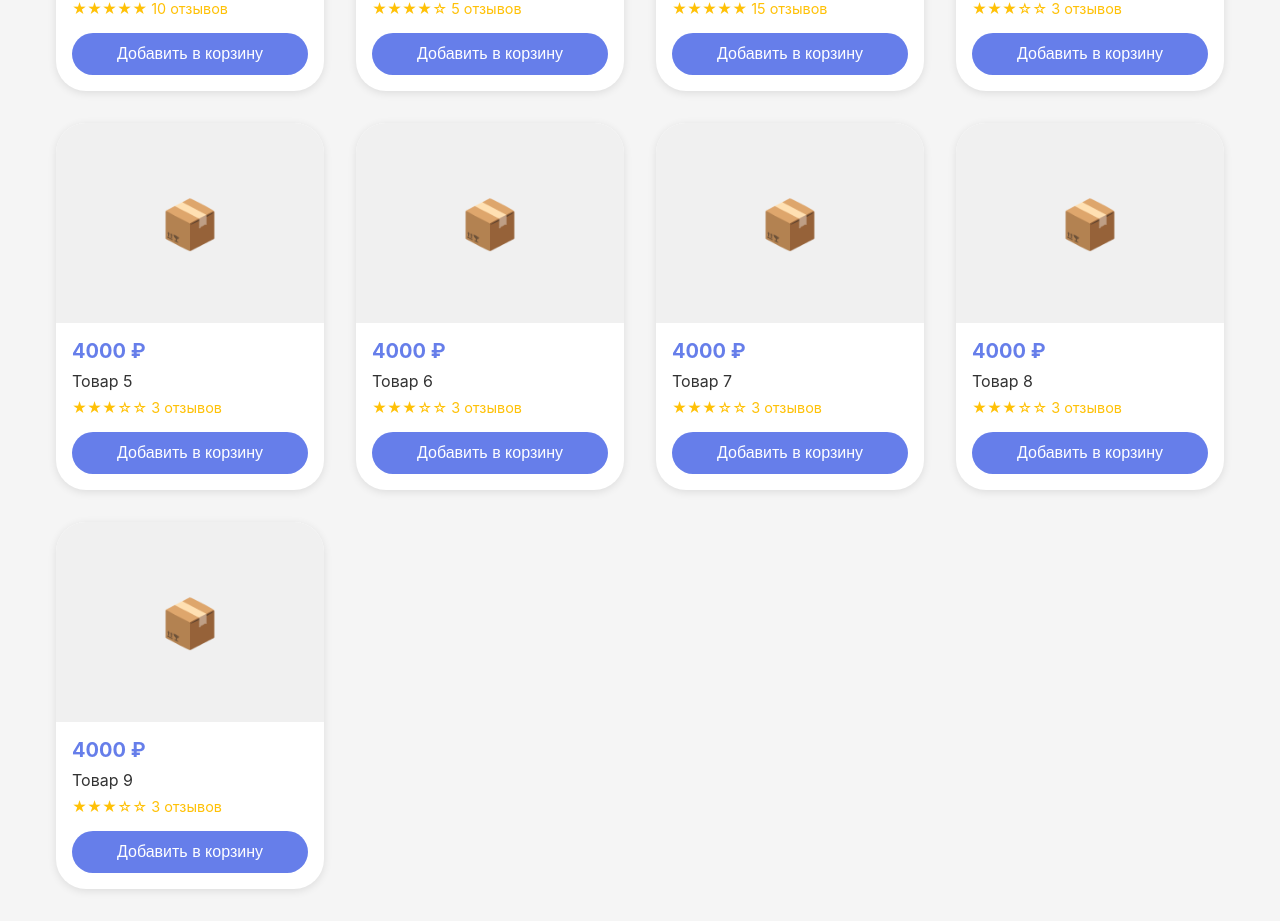
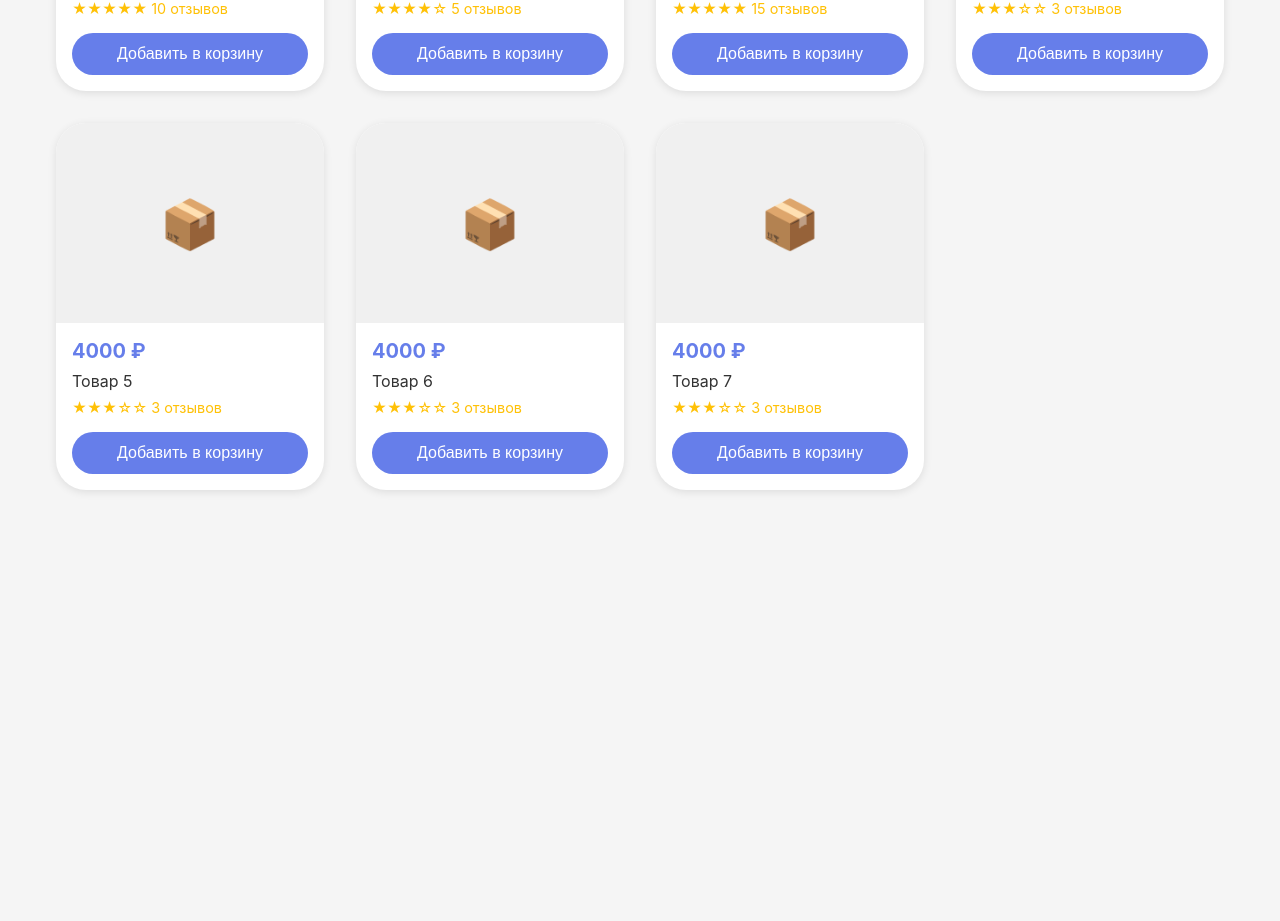
Before and after one commit to Sudeeneess/PROSTOR, a React (Vite) app in the folder frontend/: page / in a window 1280 px wide. Shown: the part 398-1319 px from the top of the page. After the commit the page ends 920 px from the top, so only its background shows below. Built offline with nearby package versions, Linux system fonts and the light colour scheme.

Commit message:
Отправка файлов

```diff
--- a/frontend/package.json
+++ b/frontend/package.json
@@ -12,7 +12,8 @@
     "axios": "^1.6.0",
     "react": "^18.3.1",
     "react-dom": "^18.3.1",
-    "react-icons": "^5.5.0"
+    "react-icons": "^5.5.0",
+    "react-router-dom": "^7.13.1"
   },
   "devDependencies": {
     "@types/react": "^18.3.28",
--- a/frontend/src/App.tsx
+++ b/frontend/src/App.tsx
@@ -1,3 +1,4 @@
+
 import './index.css';
 import { LuMenu } from "react-icons/lu";
 import { RxAvatar } from "react-icons/rx";
@@ -11,8 +12,6 @@ function App() {
     { id: 5, name: 'Товар 5', price: 4000, rating: 3, reviews: 3, image: '' },
     { id: 6, name: 'Товар 6', price: 4000, rating: 3, reviews: 3, image: '' },
     { id: 7, name: 'Товар 7', price: 4000, rating: 3, reviews: 3, image: '' },
-    { id: 8, name: 'Товар 8', price: 4000, rating: 3, reviews: 3, image: '' },
-    { id: 9, name: 'Товар 9', price: 4000, rating: 3, reviews: 3, image: '' },
   ];
 
   return (
@@ -34,7 +33,7 @@ function App() {
 
         </div>
 
-        {/* Пустой div для баланса (чтобы лого остался слева) */}
+        {}
         <div className="header-right"></div>
       </header>
 
```
Also changed, not shown: 1 other file (tests, documents, lock files or other folders).
